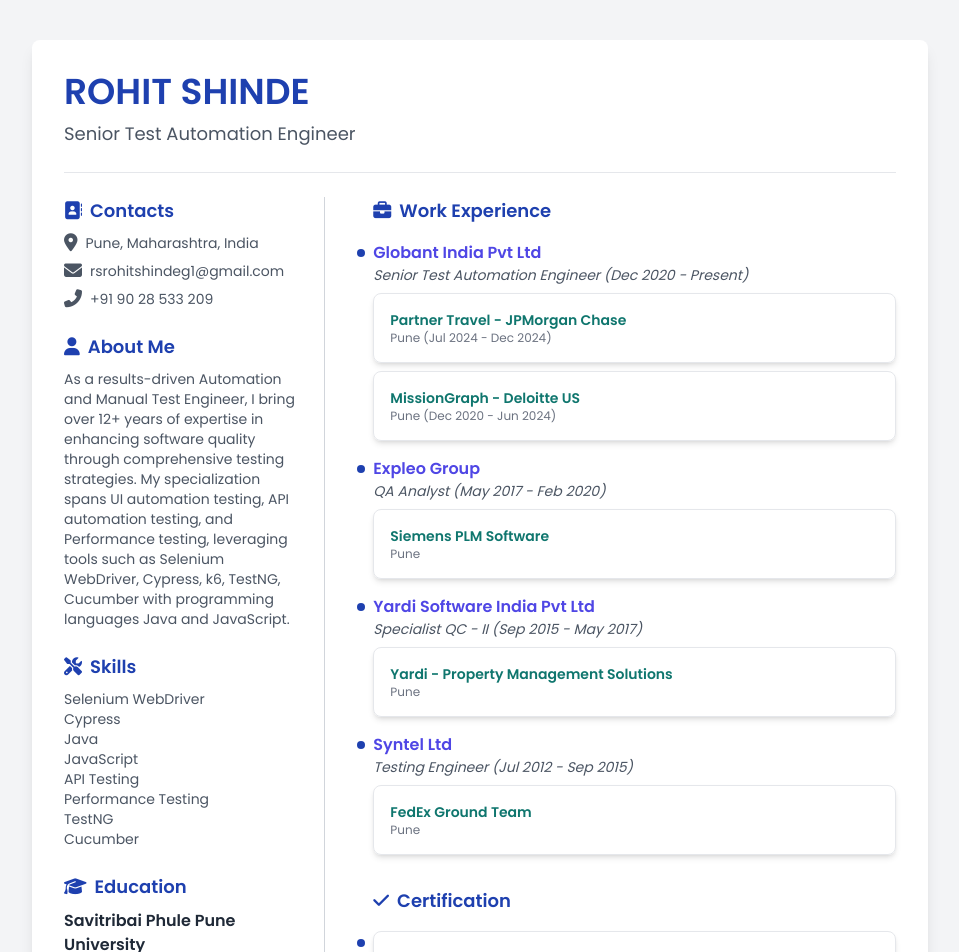
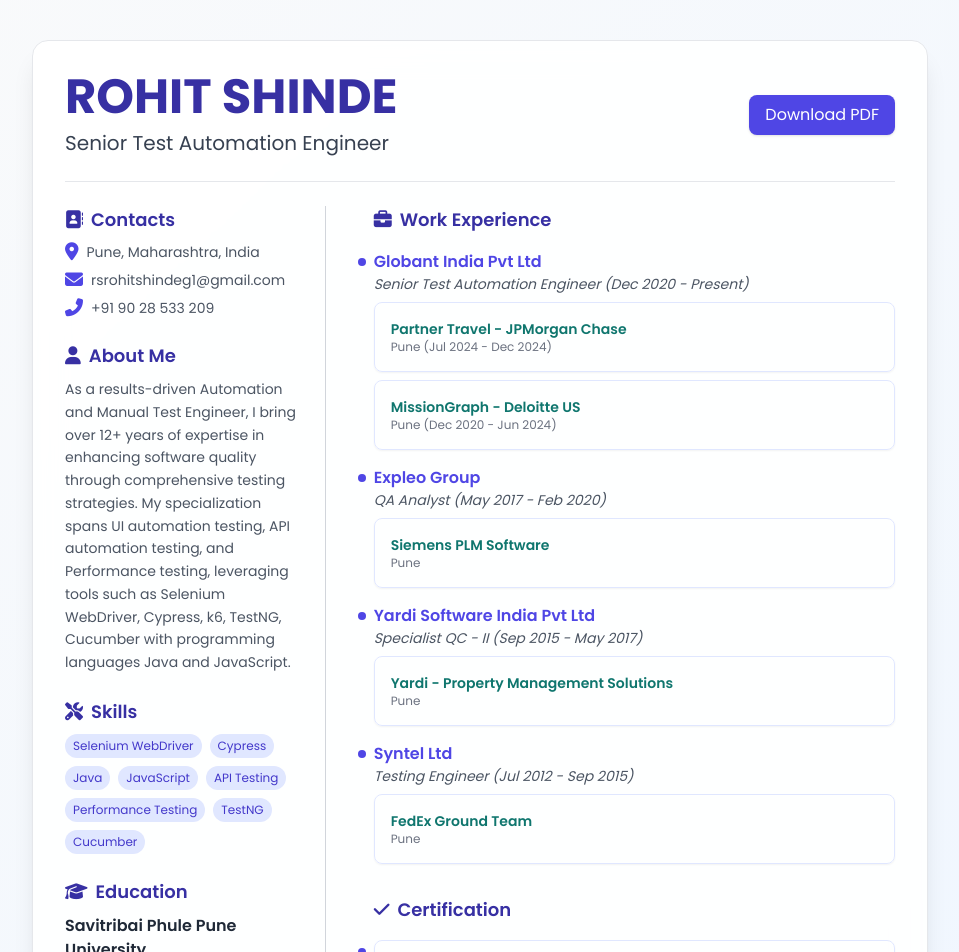
Before and after one commit to rsrohit/resume-rohit-shinde, a Vue app: page / in a window 1280 px wide. Shown: the top 952 px of the page, without its empty margins (160-1119 px from the left). Built offline with nearby package versions, Linux system fonts and the light colour scheme.

Commit message:
Update App.vue

```diff
--- a/src/App.vue
+++ b/src/App.vue
@@ -1,170 +1,327 @@
 <template>
-  <div class="min-h-screen bg-gray-100 flex justify-center py-5 px-3 sm:py-10 sm:px-5">
-    <div class="max-w-4xl w-full bg-white shadow-lg rounded-lg p-4 sm:p-8">
-      <header class="text-left border-b pb-4 sm:pb-6">
-        <h1 class="text-2xl sm:text-4xl font-bold text-blue-800">ROHIT SHINDE</h1>
-        <p class="text-base sm:text-lg text-gray-600 mt-1 sm:mt-2">Senior Test Automation Engineer</p>
+  <!-- The main resume wrapper with gradient background and ref for PDF export -->
+  <div
+    ref="resumeSection"
+    class="min-h-screen bg-gradient-to-br from-gray-50 to-blue-50 flex justify-center py-5 px-3 sm:py-10 sm:px-5"
+  >
+    <!-- Card container with subtle transparency, blur and shadow -->
+    <div
+      class="max-w-4xl w-full bg-white/90 backdrop-blur-lg shadow-xl rounded-2xl p-4 sm:p-8 border border-gray-200"
+    >
+      <!-- Header with name, role and PDF download button -->
+      <header
+        class="flex flex-col sm:flex-row sm:items-center justify-between border-b pb-4 sm:pb-6"
+      >
+        <div>
+          <h1
+            class="text-3xl sm:text-5xl font-extrabold text-indigo-800"
+          >
+            ROHIT SHINDE
+          </h1>
+          <p
+            class="text-base sm:text-xl text-gray-700 mt-1 sm:mt-2"
+          >
+            Senior Test Automation Engineer
+          </p>
+        </div>
+        <!-- PDF download button; triggers the downloadPDF method -->
+        <button
+          @click="downloadPDF"
+          class="mt-4 sm:mt-0 bg-indigo-600 text-white px-4 py-2 rounded-lg shadow hover:bg-indigo-700 transition"
+        >
+          Download PDF
+        </button>
       </header>
-
-      <!-- Grid Layout with Separator -->
-      <div class="grid grid-cols-1 md:grid-cols-3 gap-4 sm:gap-6 mt-4 sm:mt-6">
+      <!-- Main grid layout dividing left and right columns -->
+      <div
+        class="grid grid-cols-1 md:grid-cols-3 gap-4 sm:gap-6 mt-4 sm:mt-6"
+      >
         <!-- Left Column -->
-        <div class="col-span-1 space-y-4 sm:space-y-6 border-r border-gray-300 pr-4 sm:pr-6">
+        <div
+          class="col-span-1 space-y-4 sm:space-y-6 border-r border-gray-300 pr-4 sm:pr-6"
+        >
           <!-- Contacts Section -->
           <section>
-            <h2 class="text-lg font-semibold text-blue-800 flex items-center">
+            <h2
+              class="text-lg font-semibold text-indigo-800 flex items-center"
+            >
               <i class="fas fa-address-book mr-2"></i> Contacts
             </h2>
             <div class="mt-2 space-y-2">
               <div class="flex items-center text-sm text-gray-600">
-                <i class="fas fa-map-marker-alt text-lg mr-2"></i>
+                <i
+                  class="fas fa-map-marker-alt text-indigo-600 text-lg mr-2"
+                ></i>
                 <span>Pune, Maharashtra, India</span>
               </div>
               <div class="flex items-center text-sm text-gray-600">
-                <i class="fas fa-envelope text-lg mr-2"></i>
+                <i
+                  class="fas fa-envelope text-indigo-600 text-lg mr-2"
+                ></i>
                 <span>rsrohitshindeg1@gmail.com</span>
               </div>
               <div class="flex items-center text-sm text-gray-600">
-                <i class="fas fa-phone-alt text-lg mr-2"></i>
+                <i
+                  class="fas fa-phone-alt text-indigo-600 text-lg mr-2"
+                ></i>
                 <span>+91 90 28 533 209</span>
               </div>
             </div>
           </section>
-
           <!-- About Me Section -->
           <section>
-            <h2 class="text-lg font-semibold text-blue-800 flex items-center">
+            <h2
+              class="text-lg font-semibold text-indigo-800 flex items-center"
+            >
               <i class="fas fa-user mr-2"></i> About Me
             </h2>
-            <p class="text-gray-600 mt-2 text-sm">
-              As a results-driven Automation and Manual Test Engineer, I bring over 12+ years of expertise in enhancing
-              software quality through comprehensive testing strategies. My specialization spans UI automation testing,
-              API automation testing, and Performance testing, leveraging tools such as Selenium WebDriver, Cypress, k6,
-              TestNG, Cucumber with programming languages Java and JavaScript.
+            <p
+              class="text-gray-600 mt-2 text-sm leading-relaxed"
+            >
+              As a results-driven Automation and Manual Test Engineer, I
+              bring over 12+ years of expertise in enhancing software
+              quality through comprehensive testing strategies. My
+              specialization spans UI automation testing, API automation
+              testing, and Performance testing, leveraging tools such as
+              Selenium WebDriver, Cypress, k6, TestNG, Cucumber with
+              programming languages Java and JavaScript.
             </p>
           </section>
-
           <!-- Skills Section -->
           <section>
-            <h2 class="text-lg font-semibold text-blue-800 flex items-center">
+            <h2
+              class="text-lg font-semibold text-indigo-800 flex items-center"
+            >
               <i class="fas fa-tools mr-2"></i> Skills
             </h2>
-            <div class="mt-2">
-              <p class="text-gray-600 text-sm">Selenium WebDriver</p>
-              <p class="text-gray-600 text-sm">Cypress</p>
-              <p class="text-gray-600 text-sm">Java</p>
-              <p class="text-gray-600 text-sm">JavaScript</p>
-              <p class="text-gray-600 text-sm">API Testing</p>
-              <p class="text-gray-600 text-sm">Performance Testing</p>
-              <p class="text-gray-600 text-sm">TestNG</p>
-              <p class="text-gray-600 text-sm">Cucumber</p>
+            <div class="mt-2 flex flex-wrap gap-2">
+              <span
+                class="bg-indigo-100 text-indigo-700 px-2 py-1 rounded-full text-xs"
+                >Selenium WebDriver</span
+              >
+              <span
+                class="bg-indigo-100 text-indigo-700 px-2 py-1 rounded-full text-xs"
+                >Cypress</span
+              >
+              <span
+                class="bg-indigo-100 text-indigo-700 px-2 py-1 rounded-full text-xs"
+                >Java</span
+              >
+              <span
+                class="bg-indigo-100 text-indigo-700 px-2 py-1 rounded-full text-xs"
+                >JavaScript</span
+              >
+              <span
+                class="bg-indigo-100 text-indigo-700 px-2 py-1 rounded-full text-xs"
+                >API Testing</span
+              >
+              <span
+                class="bg-indigo-100 text-indigo-700 px-2 py-1 rounded-full text-xs"
+                >Performance Testing</span
+              >
+              <span
+                class="bg-indigo-100 text-indigo-700 px-2 py-1 rounded-full text-xs"
+                >TestNG</span
+              >
+              <span
+                class="bg-indigo-100 text-indigo-700 px-2 py-1 rounded-full text-xs"
+                >Cucumber</span
+              >
             </div>
           </section>
-
           <!-- Education Section -->
           <section>
-            <h2 class="text-lg font-semibold text-blue-800 flex items-center">
+            <h2
+              class="text-lg font-semibold text-indigo-800 flex items-center"
+            >
               <i class="fas fa-graduation-cap mr-2"></i> Education
             </h2>
             <div class="mt-2">
-              <h3 class="text-md font-semibold text-gray-800">Savitribai Phule Pune University</h3>
-              <p class="text-sm text-gray-600">Bachelor of Computer Application, Computer Science</p>
+              <h3 class="text-md font-semibold text-gray-800">
+                Savitribai Phule Pune University
+              </h3>
+              <p class="text-sm text-gray-600">
+                Bachelor of Computer Application, Computer Science
+              </p>
               <p class="text-xs text-gray-500">2008 - 2011</p>
             </div>
           </section>
-
           <!-- Links Section -->
           <section>
-            <h2 class="text-lg font-semibold text-blue-800 flex items-center">
+            <h2
+              class="text-lg font-semibold text-indigo-800 flex items-center"
+            >
               <i class="fas fa-link mr-2"></i> Links
             </h2>
             <div class="mt-2 space-y-2">
-              <a href="https://linkedin.com/in/rohit-shinde-498a05a7" target="_blank"
-                class="flex items-center text-gray-600 hover:text-blue-600 transition duration-300">
+              <a
+                href="https://linkedin.com/in/rohit-shinde-498a05a7"
+                target="_blank"
+                class="flex items-center text-gray-600 hover:text-indigo-600 transition duration-300"
+              >
                 <i class="fab fa-linkedin text-xl mr-2"></i>
                 <span class="underline">LinkedIn</span>
               </a>
-              <a href="https://github.com/rsrohit" target="_blank"
-                class="flex items-center text-gray-600 hover:text-gray-900 transition duration-300">
+              <a
+                href="https://github.com/rsrohit"
+                target="_blank"
+                class="flex items-center text-gray-600 hover:text-gray-900 transition duration-300"
+              >
                 <i class="fab fa-github text-xl mr-2"></i>
                 <span class="underline">GitHub</span>
               </a>
             </div>
           </section>
         </div>
-
         <!-- Right Column -->
-        <div class="col-span-1 md:col-span-2 pl-0 md:pl-6 mt-6 md:mt-0">
+        <div
+          class="col-span-1 md:col-span-2 pl-0 md:pl-6 mt-6 md:mt-0"
+        >
           <!-- Work Experience Section -->
           <section>
-            <h2 class="text-lg font-semibold text-blue-800 flex items-center">
+            <h2
+              class="text-lg font-semibold text-indigo-800 flex items-center"
+            >
               <i class="fas fa-briefcase mr-2"></i> Work Experience
             </h2>
             <div v-if="isLoading" class="flex justify-center mt-4">
-              <span class="text-gray-500 text-sm">Loading experience...</span>
+              <span class="text-gray-500 text-sm"
+                >Loading experience...</span
+              >
             </div>
             <div v-else class="mt-4 space-y-4">
-              <div v-for="company in workExperience" :key="company.id" class="relative">
-                <div class="absolute -left-4 top-2 w-2 h-2 bg-blue-800 rounded-full"></div>
-                <h3 class="text-md font-semibold text-indigo-600">{{ company.name }}</h3>
-                <p class="text-sm text-gray-600 italic">{{ company.position }} ({{ company.period }})</p>
-                <div v-for="project in company.projects" :key="project.project" @click="openModal(project)"
-                  class="cursor-pointer p-4 border rounded-lg shadow-md hover:shadow-lg hover:bg-gray-50 transition mt-2">
-                  <p class="text-sm font-semibold text-teal-700">{{ project.project }}</p>
-                  <p class="text-xs text-gray-500">{{ project.location }}</p>
+              <div
+                v-for="company in workExperience"
+                :key="company.id"
+                class="relative"
+              >
+                <div
+                  class="absolute -left-4 top-2 w-2 h-2 bg-indigo-600 rounded-full"
+                ></div>
+                <h3 class="text-md font-semibold text-indigo-600">
+                  {{ company.name }}
+                </h3>
+                <p class="text-sm text-gray-600 italic">
+                  {{ company.position }} ({{ company.period }})
+                </p>
+                <div
+                  v-for="project in company.projects"
+                  :key="project.project"
+                  @click="openModal(project)"
+                  class="cursor-pointer p-4 border border-indigo-100 rounded-lg shadow-sm hover:shadow-md hover:bg-indigo-50 transition mt-2"
+                >
+                  <p class="text-sm font-semibold text-teal-700">
+                    {{ project.project }}
+                  </p>
+                  <p class="text-xs text-gray-500">
+                    {{ project.location }}
+                  </p>
                 </div>
               </div>
             </div>
           </section>
-
           <!-- Certification Section -->
           <section class="mt-8">
-            <h2 class="text-lg font-semibold text-blue-800 flex items-center">
+            <h2
+              class="text-lg font-semibold text-indigo-800 flex items-center"
+            >
               <i class="fas fa-check mr-2"></i> Certification
             </h2>
             <div v-if="isLoading" class="flex justify-center mt-4">
-              <span class="text-gray-500 text-sm">Loading certifications...</span>
+              <span class="text-gray-500 text-sm"
+                >Loading certifications...</span
+              >
             </div>
             <div v-else class="mt-4 space-y-4">
-              <div v-for="cert in certifications" :key="cert.id" class="relative">
-                <div class="absolute -left-4 top-2 w-2 h-2 bg-blue-800 rounded-full"></div>
-                <div @click="openCertModal(cert)"
-                  class="cursor-pointer p-4 border rounded-lg shadow-md hover:shadow-lg hover:bg-gray-50 transition">
-                  <p class="text-sm font-semibold text-teal-700">{{ cert.title }}</p>
-                  <p class="text-xs text-gray-500">{{ cert.platform }}</p>
+              <div
+                v-for="cert in certifications"
+                :key="cert.id"
+                class="relative"
+              >
+                <div
+                  class="absolute -left-4 top-2 w-2 h-2 bg-indigo-600 rounded-full"
+                ></div>
+                <div
+                  @click="openCertModal(cert)"
+                  class="cursor-pointer p-4 border border-indigo-100 rounded-lg shadow-sm hover:shadow-md hover:bg-indigo-50 transition"
+                >
+                  <p class="text-sm font-semibold text-teal-700">
+                    {{ cert.title }}
+                  </p>
+                    <p class="text-xs text-gray-500">
+                      {{ cert.platform }}
+                    </p>
                 </div>
               </div>
             </div>
           </section>
         </div>
       </div>
-    </div>
-
       <!-- Modal for Work Experience Details -->
-    <div v-if="showModal" class="fixed inset-0 flex items-center justify-center bg-gray-900 bg-opacity-50">
-      <div class="bg-white w-3/4 max-w-lg rounded-lg p-6 shadow-lg max-h-[80vh] overflow-y-auto relative">
-        <button @click="closeModal" class="absolute top-4 right-4 text-gray-600" aria-label="Close Modal">✖</button>
-        <h2 class="text-xl font-bold text-gray-900 text-center">{{ selectedExperience.project }}</h2>
-        <p class="text-gray-600 text-sm text-center">{{ selectedExperience.location }}</p>
+      <div
+        v-if="showModal"
+        class="fixed inset-0 flex items-center justify-center bg-gray-900 bg-opacity-50"
+      >
+        <div
+          class="bg-white w-3/4 max-w-lg rounded-lg p-6 shadow-lg max-h-[80vh] overflow-y-auto relative"
+        >
+          <button
+            @click="closeModal"
+            class="absolute top-4 right-4 text-gray-600"
+            aria-label="Close Modal"
+            >✖</button
+          >
+          <h2
+            class="text-xl font-bold text-gray-900 text-center"
+            >{{ selectedExperience.project }}</h2
+          >
+          <p
+            class="text-gray-600 text-sm text-center"
+            >{{ selectedExperience.location }}</p
+          >
           <div class="mt-4">
             <ul class="list-disc text-gray-600 text-sm mt-2 ml-4">
-            <li v-for="point in selectedExperience.details" :key="point">{{ point }}</li>
+              <li v-for="point in selectedExperience.details" :key="point">
+                {{ point }}
+              </li>
             </ul>
-          <h3 class="text-md font-semibold text-gray-800 mt-4">Skills Used</h3>
-          <p class="text-gray-600 text-sm">{{ selectedExperience.skills }}</p>
+            <h3 class="text-md font-semibold text-gray-800 mt-4">
+              Skills Used
+            </h3>
+            <p class="text-gray-600 text-sm">
+              {{ selectedExperience.skills }}
+            </p>
           </div>
         </div>
       </div>
-
       <!-- Modal for Certifications -->
-    <div v-if="showCertModal" class="fixed inset-0 flex items-center justify-center bg-gray-900 bg-opacity-50">
-      <div class="bg-white w-[800px] max-w-full rounded-lg p-6 shadow-lg max-h-[90vh] overflow-y-auto relative">
-        <button @click="closeCertModal" class="absolute top-4 right-4 text-gray-600" aria-label="Close Modal">✖</button>
-        <h2 class="text-xl font-bold text-gray-900 text-center">{{ selectedCert.title }}</h2>
-        <p class="text-gray-600 text-sm text-center">{{ selectedCert.platform }}</p>
+      <div
+        v-if="showCertModal"
+        class="fixed inset-0 flex items-center justify-center bg-gray-900 bg-opacity-50"
+      >
+        <div
+          class="bg-white w-[800px] max-w-full rounded-lg p-6 shadow-lg max-h-[90vh] overflow-y-auto relative"
+        >
+          <button
+            @click="closeCertModal"
+            class="absolute top-4 right-4 text-gray-600"
+            aria-label="Close Modal"
+            >✖</button
+          >
+          <h2
+            class="text-xl font-bold text-gray-900 text-center"
+            >{{ selectedCert.title }}</h2
+          >
+          <p class="text-gray-600 text-sm text-center">
+            {{ selectedCert.platform }}
+          </p>
           <div class="mt-4 flex justify-center">
-          <img :src="selectedCert.imageUrl" alt="Certification"
-            class="max-w-full max-h-[70vh] border rounded-lg shadow-md">
+            <img
+              :src="selectedCert.imageUrl"
+              alt="Certification"
+              class="max-w-full max-h-[70vh] border rounded-lg shadow-md"
+            />
+          </div>
         </div>
       </div>
     </div>
@@ -187,13 +344,15 @@
       certifications: [
         {
           id: 1,
-          title: "Cypress - Modern Automation Testing from Scratch + Frameworks",
+          title:
+            "Cypress - Modern Automation Testing from Scratch + Frameworks",
           platform: "Udemy",
-          imageUrl: "https://udemy-certificate.s3.amazonaws.com/image/UC-28e6db76-8a6d-403d-80ca-a46a83a6b166.jpg?v=1736420985000"
-        }
+          imageUrl:
+            "https://udemy-certificate.s3.amazonaws.com/image/UC-28e6db76-8a6d-403d-80ca-a46a83a6b166.jpg?v=1736420985000",
+        },
       ],
 
-      isLoading: true
+      isLoading: true,
     };
   },
   mounted() {
@@ -218,16 +377,37 @@
     },
     closeCertModal() {
       this.showCertModal = false;
+    },
+    /**
+     * Export the resume section to a PDF file. This method uses the global
+     * html2pdf library (included via CDN in index.html). If the library
+     * isn't available, it falls back to triggering the browser's print
+     * dialog, allowing the user to save as PDF manually.
+     */
+    downloadPDF() {
+      const element = this.$refs.resumeSection;
+      if (window.html2pdf && element) {
+        const opt = {
+          margin: [0.5, 0.5],
+          filename: "Rohit_Shinde_Resume.pdf",
+          image: { type: "jpeg", quality: 0.98 },
+          html2canvas: { scale: 2 },
+          jsPDF: { unit: "in", format: "a4", orientation: "portrait" },
+        };
+        window.html2pdf().set(opt).from(element).save();
+      } else {
+        window.print();
       }
-  }
+    },
+  },
 };
 </script>
 
 <style>
-@import url('https://fonts.googleapis.com/css2?family=Poppins:wght@300;400;600&display=swap');
+@import url("https://fonts.googleapis.com/css2?family=Poppins:wght@300;400;600;700&display=swap");
 
 body {
-  font-family: 'Poppins', sans-serif;
+  font-family: "Poppins", sans-serif;
 }
 
 .fade-enter-active,
```
Lines whose indentation alone changed are shown as unchanged.
